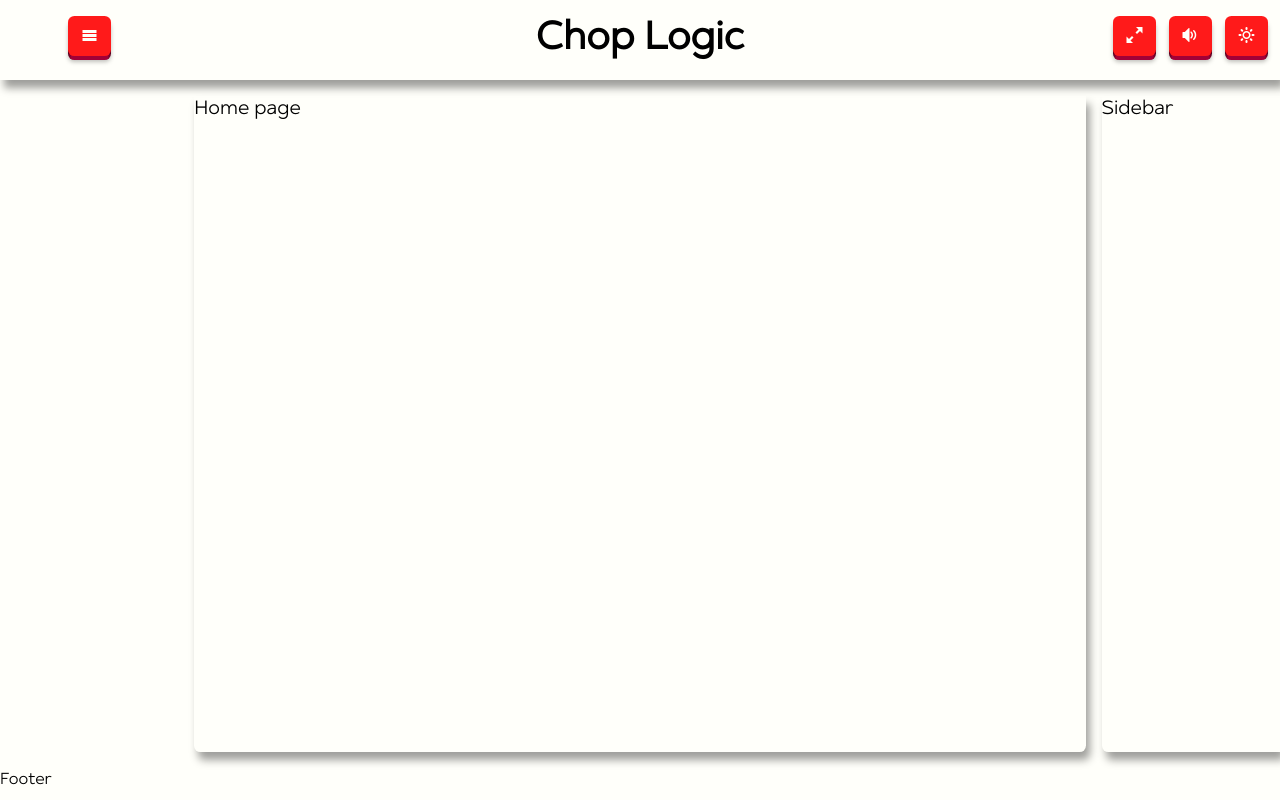
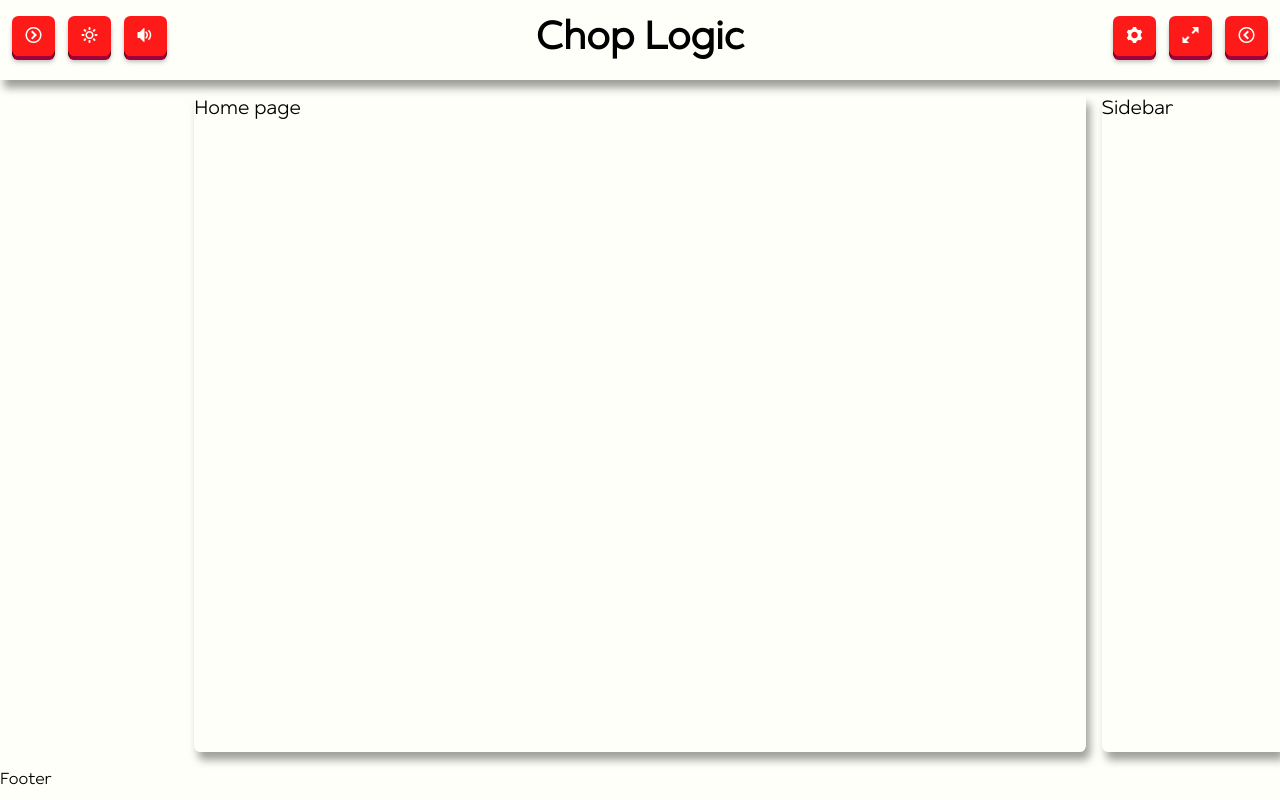
Before and after one commit to SavouryGin/chop_logic, a React app: page / in a window 1280 px wide. Built offline with nearby package versions, Linux system fonts and the light colour scheme.

Commit message:
ts-12: add right & left header panels

```diff
--- a/src/components/header/index.tsx
+++ b/src/components/header/index.tsx
@@ -1,12 +1,8 @@
 import React from 'react';
-import Button from 'components/button';
-import { useAppDispatch } from 'store/hooks';
-import { settingsActions } from 'store/settings/slice';
 import formatClassName from 'helpers/formatters/format-class-name';
 import { ClassNameProp } from 'types';
-import { Icon } from 'enums';
-import { getIsNavigationOpen } from 'store/settings/selectors';
-import { useAppSelector } from 'store/hooks';
+import RightHeaderPanel from './right-panel';
+import LeftHeaderPanel from './left-panel';
 
 import './styles.scss';
 
@@ -15,22 +11,14 @@ export type HeaderProps = {
 };
 
 function Header(props: HeaderProps): React.ReactElement {
-  const dispatch = useAppDispatch();
-  const isNavigationOpen = useAppSelector(getIsNavigationOpen);
-  const onClickMenuButton = () => {
-    dispatch(settingsActions.toggleNavigation());
-  };
-
   return (
     <header className={formatClassName(['header', props.className])}>
       <div className='header__left-panel'>
-        <Button onClick={onClickMenuButton} icon={isNavigationOpen ? Icon.Default : Icon.Menu} />
+        <LeftHeaderPanel />
       </div>
       <h1 className='header__heading'>Chop Logic</h1>
       <div className='header__right-panel'>
-        <Button icon={Icon.Enlarge} />
-        <Button icon={Icon.Sound} />
-        <Button icon={Icon.LightMode} />
+        <RightHeaderPanel />
       </div>
     </header>
   );
--- /dev/null
+++ b/src/components/header/left-panel.tsx
@@ -0,0 +1,24 @@
+import React from 'react';
+import Button from 'components/button';
+import { Icon } from 'enums';
+import { useAppSelector } from 'store/hooks';
+import { useAppDispatch } from 'store/hooks';
+import { settingsActions } from 'store/settings/slice';
+import { getIsNavigationOpen } from 'store/settings/selectors';
+
+function LeftHeaderPanel() {
+  const dispatch = useAppDispatch();
+  const isNavigationOpen = useAppSelector(getIsNavigationOpen);
+  const onClickMenuButton = () => {
+    dispatch(settingsActions.toggleNavigation());
+  };
+  return (
+    <>
+      <Button onClick={onClickMenuButton} icon={isNavigationOpen ? Icon.Left : Icon.Right} />
+      <Button icon={Icon.LightMode} />
+      <Button icon={Icon.Sound} />
+    </>
+  );
+}
+
+export default LeftHeaderPanel;
--- /dev/null
+++ b/src/components/header/right-panel.tsx
@@ -0,0 +1,15 @@
+import React from 'react';
+import Button from 'components/button';
+import { Icon } from 'enums';
+
+function RightHeaderPanel() {
+  return (
+    <>
+      <Button icon={Icon.Settings} />
+      <Button icon={Icon.Enlarge} />
+      <Button icon={Icon.Left} />
+    </>
+  );
+}
+
+export default RightHeaderPanel;
--- a/src/components/header/styles.scss
+++ b/src/components/header/styles.scss
@@ -11,6 +11,9 @@
 
   &__left-panel {
     grid-area: header-left;
+    .button {
+      margin: 0 0.4rem;
+    }
   }
 
   &__heading {
```
